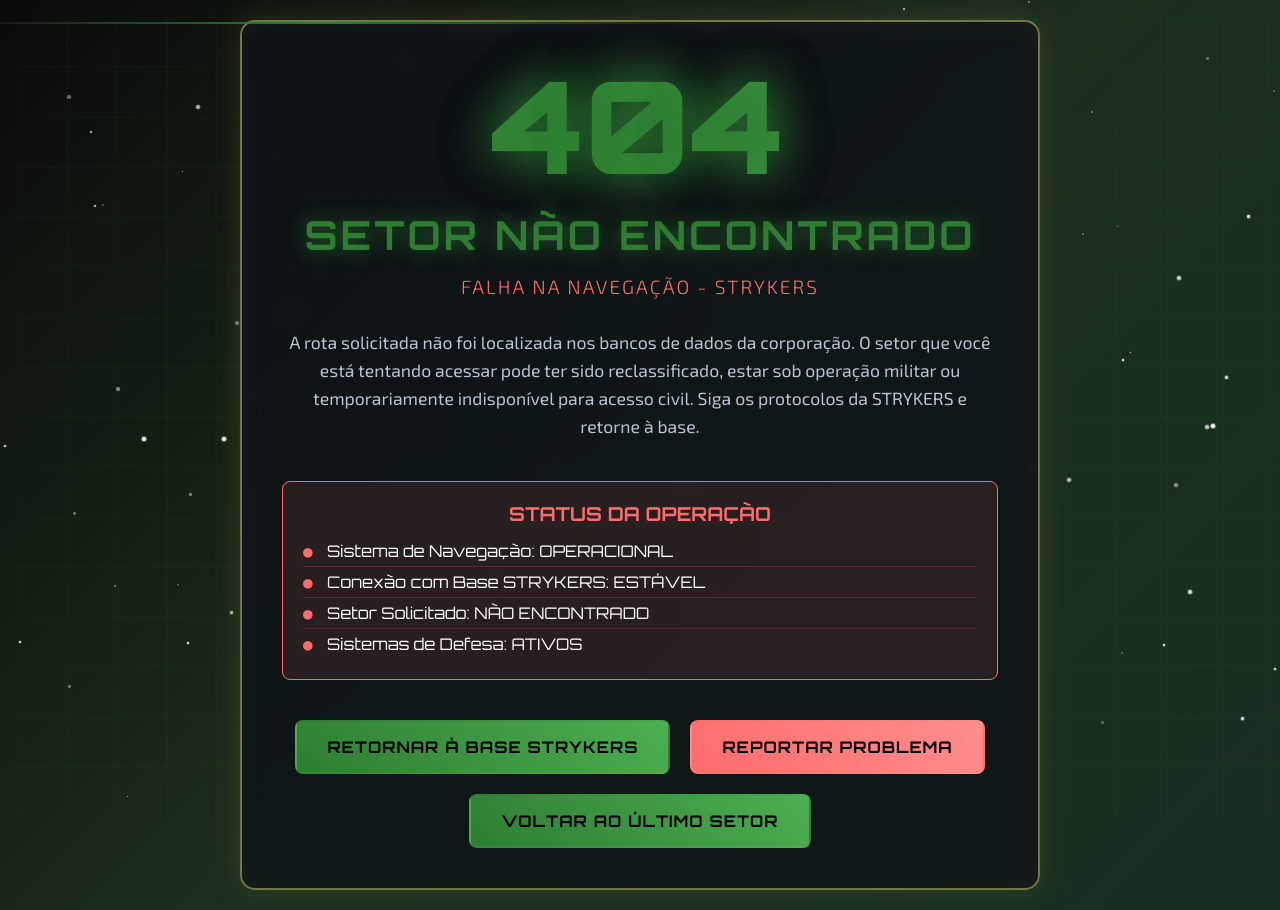
After one commit to Marcus-Gbriel/strykers, a PHP site: page /pages/code/404.html in a window 1280 px wide. The commit adds this page. Run offline with PHP 8.4, Linux system fonts and the light colour scheme.

Commit message:
Adicionar página 404 personalizada com animações e estilo

```diff
--- /dev/null
+++ b/pages/code/404.html
@@ -0,0 +1,539 @@
+<!DOCTYPE html>
+<html lang="pt-BR">
+
+<head>
+    <meta charset="UTF-8">
+    <meta name="viewport" content="width=device-width, initial-scale=1.0">
+    <title>404 - Setor Não Encontrado | STRYKERS</title>
+    <style>
+        @import url('https://fonts.googleapis.com/css2?family=Orbitron:wght@400;700;900&family=Exo+2:wght@300;400;600&display=swap');
+
+        * {
+            margin: 0;
+            padding: 0;
+            box-sizing: border-box;
+        }
+
+        body {
+            background: linear-gradient(135deg, #0a0a0a 0%, #1a2e1a 50%, #162e21 100%);
+            font-family: 'Exo 2', sans-serif;
+            color: #ffffff;
+            overflow-x: hidden;
+            min-height: 100vh;
+            position: relative;
+        }
+
+        /* Estrelas animadas de fundo */
+        .stars {
+            position: fixed;
+            top: 0;
+            left: 0;
+            width: 100%;
+            height: 100%;
+            pointer-events: none;
+            z-index: -1;
+        }
+
+        .star {
+            position: absolute;
+            background: #ffffff;
+            border-radius: 50%;
+            animation: twinkle 2s infinite;
+        }
+
+        .star:nth-child(odd) {
+            animation-delay: 1s;
+        }
+
+        @keyframes twinkle {
+
+            0%,
+            100% {
+                opacity: 0.3;
+                transform: scale(1);
+            }
+
+            50% {
+                opacity: 1;
+                transform: scale(1.2);
+            }
+        }
+
+        /* Grid futurista */
+        .grid-bg {
+            position: fixed;
+            top: 0;
+            left: 0;
+            width: 100%;
+            height: 100%;
+            background-image:
+                linear-gradient(rgba(46, 125, 50, 0.1) 1px, transparent 1px),
+                linear-gradient(90deg, rgba(46, 125, 50, 0.1) 1px, transparent 1px);
+            background-size: 50px 50px;
+            z-index: -1;
+            animation: grid-move 20s linear infinite;
+        }
+
+        @keyframes grid-move {
+            0% {
+                transform: translate(0, 0);
+            }
+
+            100% {
+                transform: translate(50px, 50px);
+            }
+        }
+
+        .container {
+            display: flex;
+            justify-content: center;
+            align-items: center;
+            min-height: 100vh;
+            padding: 20px;
+            position: relative;
+            z-index: 1;
+        }
+
+        .error-content {
+            text-align: center;
+            max-width: 800px;
+            padding: 40px;
+            background: rgba(13, 17, 23, 0.8);
+            border: 2px solid #2e7d32;
+            border-radius: 15px;
+            box-shadow:
+                0 0 30px rgba(46, 125, 50, 0.3),
+                inset 0 0 30px rgba(46, 125, 50, 0.1);
+            backdrop-filter: blur(10px);
+            animation: pulse-border 3s ease-in-out infinite;
+        }
+
+        @keyframes pulse-border {
+
+            0%,
+            100% {
+                border-color: #2e7d32;
+                box-shadow:
+                    0 0 30px rgba(46, 125, 50, 0.3),
+                    inset 0 0 30px rgba(46, 125, 50, 0.1);
+            }
+
+            50% {
+                border-color: #ff6b6b;
+                box-shadow:
+                    0 0 30px rgba(255, 107, 107, 0.3),
+                    inset 0 0 30px rgba(255, 107, 107, 0.1);
+            }
+        }
+
+        .error-code {
+            font-family: 'Orbitron', monospace;
+            font-size: 8rem;
+            font-weight: 900;
+            background: linear-gradient(45deg, #2e7d32, #4caf50);
+            background-size: 200% 200%;
+            -webkit-background-clip: text;
+            background-clip: text;
+            -webkit-text-fill-color: transparent;
+            animation: gradient-shift 3s ease-in-out infinite;
+            text-shadow: 0 0 50px rgba(46, 125, 50, 0.5);
+            margin-bottom: 20px;
+            line-height: 1;
+        }
+
+        @keyframes gradient-shift {
+
+            0%,
+            100% {
+                background-position: 0% 50%;
+            }
+
+            50% {
+                background-position: 100% 50%;
+            }
+        }
+
+        .error-title {
+            font-family: 'Orbitron', monospace;
+            font-size: 2.5rem;
+            font-weight: 700;
+            color: #2e7d32;
+            margin-bottom: 15px;
+            text-transform: uppercase;
+            letter-spacing: 3px;
+            text-shadow: 0 0 20px rgba(46, 125, 50, 0.8);
+        }
+
+        .error-subtitle {
+            font-size: 1.2rem;
+            color: #ff6b6b;
+            margin-bottom: 30px;
+            font-weight: 300;
+            text-transform: uppercase;
+            letter-spacing: 2px;
+        }
+
+        .error-description {
+            font-size: 1.1rem;
+            line-height: 1.6;
+            margin-bottom: 40px;
+            color: #b8c5d1;
+        }
+
+        .mission-status {
+            background: rgba(255, 107, 107, 0.1);
+            border: 1px solid #ff6b6b;
+            border-radius: 8px;
+            padding: 20px;
+            margin: 30px 0;
+            font-family: 'Orbitron', monospace;
+        }
+
+        .mission-status h3 {
+            color: #ff6b6b;
+            font-size: 1.2rem;
+            margin-bottom: 10px;
+            text-transform: uppercase;
+        }
+
+        .status-list {
+            list-style: none;
+            text-align: left;
+        }
+
+        .status-list li {
+            padding: 5px 0;
+            border-bottom: 1px solid rgba(255, 107, 107, 0.2);
+        }
+
+        .status-list li:last-child {
+            border-bottom: none;
+        }
+
+        .status-indicator {
+            color: #ff6b6b;
+            margin-right: 10px;
+            font-weight: bold;
+        }
+
+        .action-buttons {
+            display: flex;
+            justify-content: center;
+            gap: 20px;
+            flex-wrap: wrap;
+            margin-top: 40px;
+        }
+
+        .btn {
+            display: inline-block;
+            padding: 15px 30px;
+            background: linear-gradient(45deg, #2e7d32, #4caf50);
+            color: #000;
+            text-decoration: none;
+            font-weight: 600;
+            text-transform: uppercase;
+            letter-spacing: 1px;
+            border-radius: 8px;
+            transition: all 0.3s ease;
+            border: 2px solid transparent;
+            font-family: 'Orbitron', monospace;
+            position: relative;
+            overflow: hidden;
+        }
+
+        .btn::before {
+            content: '';
+            position: absolute;
+            top: 0;
+            left: -100%;
+            width: 100%;
+            height: 100%;
+            background: linear-gradient(90deg, transparent, rgba(255, 255, 255, 0.2), transparent);
+            transition: left 0.5s;
+        }
+
+        .btn:hover::before {
+            left: 100%;
+        }
+
+        .btn:hover {
+            transform: translateY(-3px);
+            box-shadow: 0 10px 30px rgba(46, 125, 50, 0.4);
+            border-color: #2e7d32;
+        }
+
+        .btn-secondary {
+            background: linear-gradient(45deg, #ff6b6b, #ff8e8e);
+        }
+
+        .btn-secondary:hover {
+            box-shadow: 0 10px 30px rgba(255, 107, 107, 0.4);
+            border-color: #ff6b6b;
+        }
+
+        .scanner-line {
+            position: absolute;
+            top: 0;
+            left: 0;
+            width: 100%;
+            height: 2px;
+            background: linear-gradient(90deg, transparent, #2e7d32, transparent);
+            animation: scan 2s linear infinite;
+        }
+
+        @keyframes scan {
+            0% {
+                transform: translateX(-100%);
+            }
+
+            100% {
+                transform: translateX(100%);
+            }
+        }
+
+        .glitch {
+            position: relative;
+            color: #2e7d32;
+            animation: glitch 2s infinite;
+        }
+
+        .glitch::before,
+        .glitch::after {
+            content: attr(data-text);
+            position: absolute;
+            top: 0;
+            left: 0;
+            width: 100%;
+            height: 100%;
+        }
+
+        .glitch::before {
+            animation: glitch-1 0.5s infinite;
+            color: #ff6b6b;
+            z-index: -1;
+        }
+
+        .glitch::after {
+            animation: glitch-2 0.5s infinite;
+            color: #4caf50;
+            z-index: -2;
+        }
+
+        @keyframes glitch {
+
+            0%,
+            100% {
+                transform: translate(0);
+            }
+
+            20% {
+                transform: translate(-2px, 2px);
+            }
+
+            40% {
+                transform: translate(-2px, -2px);
+            }
+
+            60% {
+                transform: translate(2px, 2px);
+            }
+
+            80% {
+                transform: translate(2px, -2px);
+            }
+        }
+
+        @keyframes glitch-1 {
+
+            0%,
+            100% {
+                transform: translate(0);
+            }
+
+            20% {
+                transform: translate(2px, -2px);
+            }
+
+            40% {
+                transform: translate(-2px, 2px);
+            }
+
+            60% {
+                transform: translate(-2px, -2px);
+            }
+
+            80% {
+                transform: translate(2px, 2px);
+            }
+        }
+
+        @keyframes glitch-2 {
+
+            0%,
+            100% {
+                transform: translate(0);
+            }
+
+            20% {
+                transform: translate(-2px, -2px);
+            }
+
+            40% {
+                transform: translate(2px, -2px);
+            }
+
+            60% {
+                transform: translate(2px, 2px);
+            }
+
+            80% {
+                transform: translate(-2px, 2px);
+            }
+        }
+
+        @media (max-width: 768px) {
+            .error-code {
+                font-size: 5rem;
+            }
+
+            .error-title {
+                font-size: 1.8rem;
+            }
+
+            .error-content {
+                padding: 20px;
+                margin: 10px;
+            }
+
+            .action-buttons {
+                flex-direction: column;
+                align-items: center;
+            }
+
+            .btn {
+                width: 100%;
+                max-width: 300px;
+            }
+        }
+    </style>
+</head>
+
+<body>
+    <div class="stars"></div>
+    <div class="grid-bg"></div>
+
+    <div class="container">
+        <div class="error-content">
+            <div class="scanner-line"></div>
+
+            <div class="error-code glitch" data-text="404">404</div>
+
+            <h1 class="error-title">Setor Não Encontrado</h1>
+            <p class="error-subtitle">Falha na Navegação - STRYKERS</p>
+
+            <p class="error-description">
+                A rota solicitada não foi localizada nos bancos de dados da
+                corporação. O setor que você está tentando acessar pode ter sido reclassificado, estar sob operação
+                militar ou temporariamente indisponível para acesso civil. Siga os protocolos da STRYKERS e retorne à
+                base.
+            </p>
+
+            <div class="mission-status">
+                <h3>Status da Operação</h3>
+                <ul class="status-list">
+                    <li><span class="status-indicator">●</span> Sistema de Navegação: OPERACIONAL</li>
+                    <li><span class="status-indicator">●</span> Conexão com Base STRYKERS: ESTÁVEL</li>
+                    <li><span class="status-indicator">●</span> Setor Solicitado: NÃO ENCONTRADO</li>
+                    <li><span class="status-indicator">●</span> Sistemas de Defesa: ATIVOS</li>
+                </ul>
+            </div>
+
+            <div class="action-buttons">
+                <a href="/" class="btn">Retornar à Base STRYKERS</a>
+                <a href="/contact" class="btn btn-secondary">Reportar Problema</a>
+                <a href="javascript:history.back()" class="btn">Voltar ao Último Setor</a>
+            </div>
+        </div>
+    </div>
+
+    <script>
+        // Criar estrelas animadas
+        function createStars() {
+            const starsContainer = document.querySelector('.stars');
+            const numberOfStars = 100;
+
+            for (let i = 0; i < numberOfStars; i++) {
+                const star = document.createElement('div');
+                star.className = 'star';
+                star.style.left = Math.random() * 100 + '%';
+                star.style.top = Math.random() * 100 + '%';
+                star.style.width = Math.random() * 3 + 1 + 'px';
+                star.style.height = star.style.width;
+                star.style.animationDelay = Math.random() * 2 + 's';
+                starsContainer.appendChild(star);
+            }
+        }
+
+        // Efeito de digitação para o texto
+        function typeWriter(element, text, speed = 50) {
+            let i = 0;
+            element.innerHTML = '';
+
+            function type() {
+                if (i < text.length) {
+                    element.innerHTML += text.charAt(i);
+                    i++;
+                    setTimeout(type, speed);
+                }
+            }
+
+            type();
+        }
+
+        // Efeito sonoro simulado (console)
+        function playErrorSound() {
+            console.log('🔊 ERROR SOUND: BEEP BEEP BEEP');
+        }
+
+        // Inicializar efeitos
+        document.addEventListener('DOMContentLoaded', function () {
+            createStars();
+            playErrorSound();
+
+            // Adicionar listener para os botões
+            document.querySelectorAll('.btn').forEach(btn => {
+                btn.addEventListener('click', function () {
+                    console.log('🎯 Navegando para:', this.getAttribute('href'));
+                });
+            });
+
+            // Efeito de glitch aleatório
+            setInterval(() => {
+                const glitchElement = document.querySelector('.glitch');
+                glitchElement.style.animation = 'none';
+                setTimeout(() => {
+                    glitchElement.style.animation = 'glitch 2s infinite';
+                }, 100);
+            }, 5000);
+        });
+
+        // Easter egg: Konami Code
+        let konamiCode = [];
+        const correctCode = ['ArrowUp', 'ArrowUp', 'ArrowDown', 'ArrowDown', 'ArrowLeft', 'ArrowRight', 'ArrowLeft', 'ArrowRight', 'KeyB', 'KeyA'];
+
+        document.addEventListener('keydown', function (e) {
+            konamiCode.push(e.code);
+            if (konamiCode.length > correctCode.length) {
+                konamiCode.shift();
+            }
+
+            if (konamiCode.join(',') === correctCode.join(',')) {
+                document.body.style.filter = 'hue-rotate(180deg)';
+                alert('🚀 Código de desenvolvedor ativado! Acesso liberado ao modo debug.');
+                console.log('🎮 Easter egg ativado! Bem-vindo ao modo desenvolvedor, Comandante!');
+            }
+        });
+    </script>
+</body>
+
+</html>
--- a/public/index.php
+++ b/public/index.php
@@ -16,8 +16,8 @@ if ($final_name != '') {
         readfile($file_path);
         exit;
     } else {
-        die("404 Not Found");
+        require_once DOCUMENT_ROOT . '/pages/code/404.html';
     }
 } else {
-    die("404 Not Found");
+    require_once DOCUMENT_ROOT . '/pages/code/404.html';
 }
```
